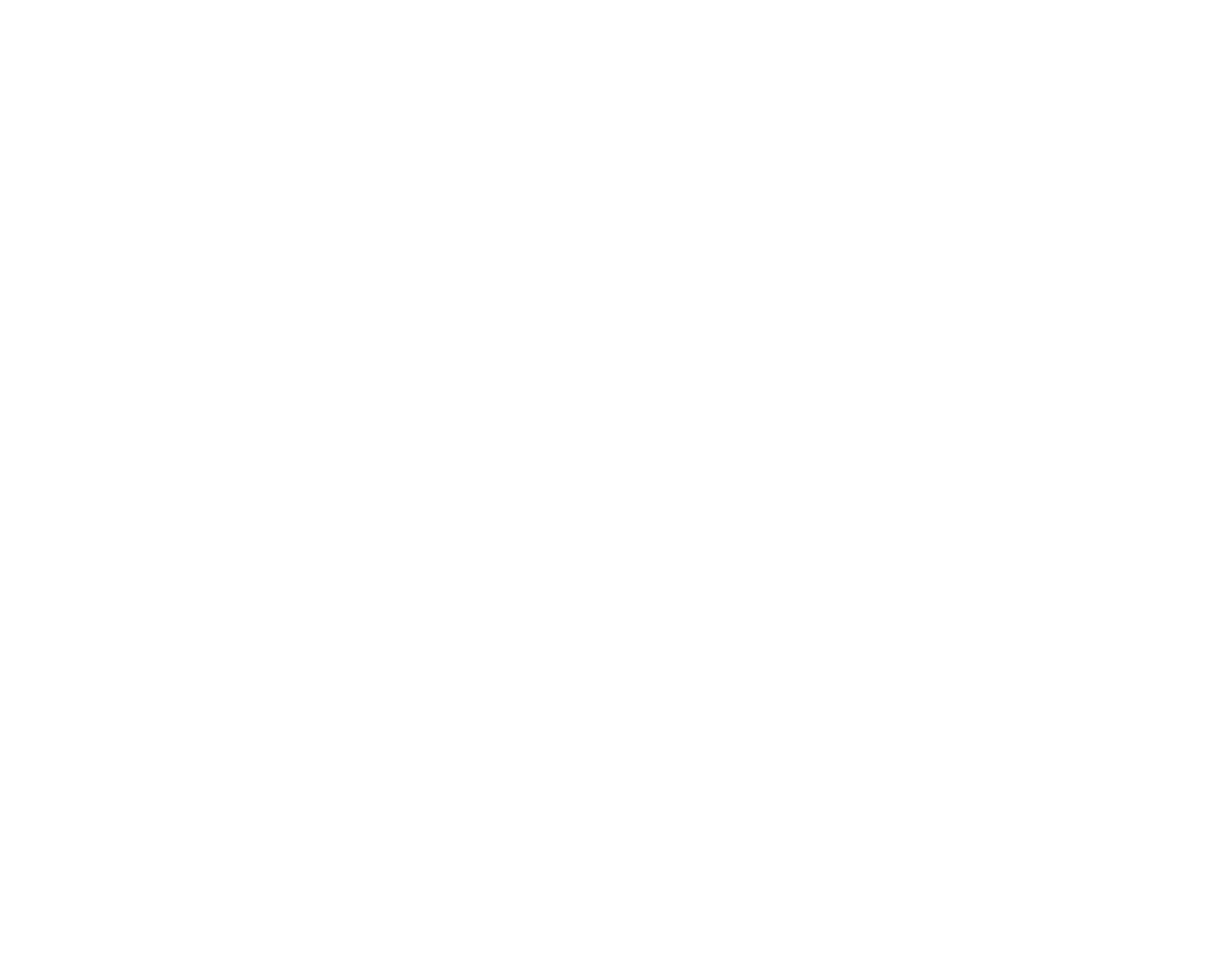
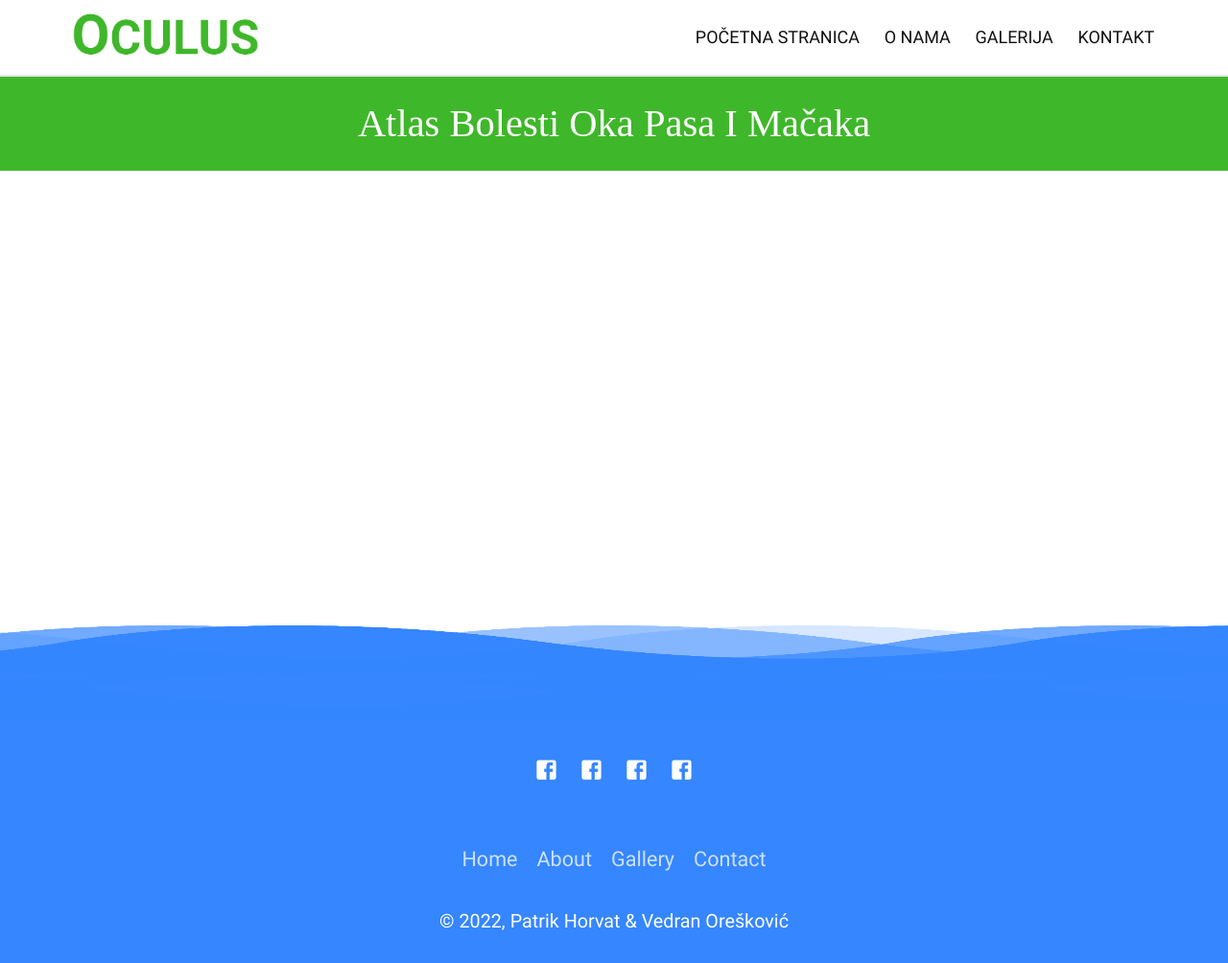
Before and after one commit to pHorvat/abops, a Gatsby site: page /oNama in a window 1280 px wide. Before the commit this address had no page. Shown: the whole page at 96% size. Before the commit the page ends 800 px from the top, so only its background shows below. Built offline with nearby package versions, Linux system fonts and the light colour scheme; Gatsby itself is replaced by a stand-in of ours; a web font is replaced by a local one.

Commit message:
Preuređen naziv nav bara s engleskog. Dodane se putanje na svaki element nav-bara.

```diff
--- a/package.json
+++ b/package.json
@@ -7,6 +7,7 @@
   "dependencies": {
     "@emotion/react": "^11.7.1",
     "@emotion/styled": "^11.6.0",
+    "@googlemaps/react-wrapper": "^1.1.25",
     "@material-ui/icons": "^4.11.2",
     "@mui/icons-material": "^5.4.2",
     "@mui/material": "^5.4.3",
--- a/src/components/Navbar/navbarLinks.js
+++ b/src/components/Navbar/navbarLinks.js
@@ -40,10 +40,10 @@
 const NavbarLinks = () => {
     return (
         <>
-            <NavItem to="/">About</NavItem>
-            <NavItem to="/404">Services</NavItem>
-            <NavItem to="/gallery">Gallery</NavItem>
-            <NavItem to="/kontakt">Contact</NavItem>
+            <NavItem to="/">Početna stranica</NavItem>
+            <NavItem to="/oNama">O nama</NavItem>
+            <NavItem to="/gallery">Galerija</NavItem>
+            <NavItem to="/kontakt">Kontakt</NavItem>
         </>
     )
 }
--- /dev/null
+++ b/src/pages/oNama.js
@@ -0,0 +1,12 @@
+import * as React from "react"
+
+import Layout from "../components/layout"
+import Seo from "../components/seo"
+
+const oNama = () => (
+    <Layout>
+        <Seo title="Informacije o nama" />
+    </Layout>
+)
+
+export default oNama
```
